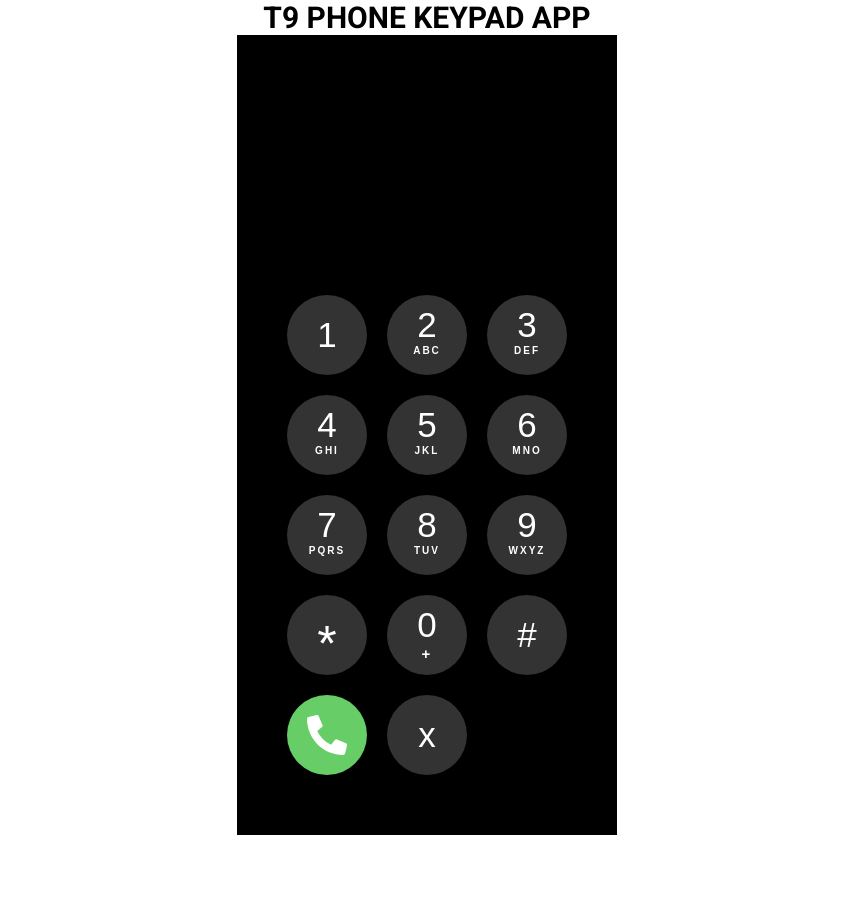
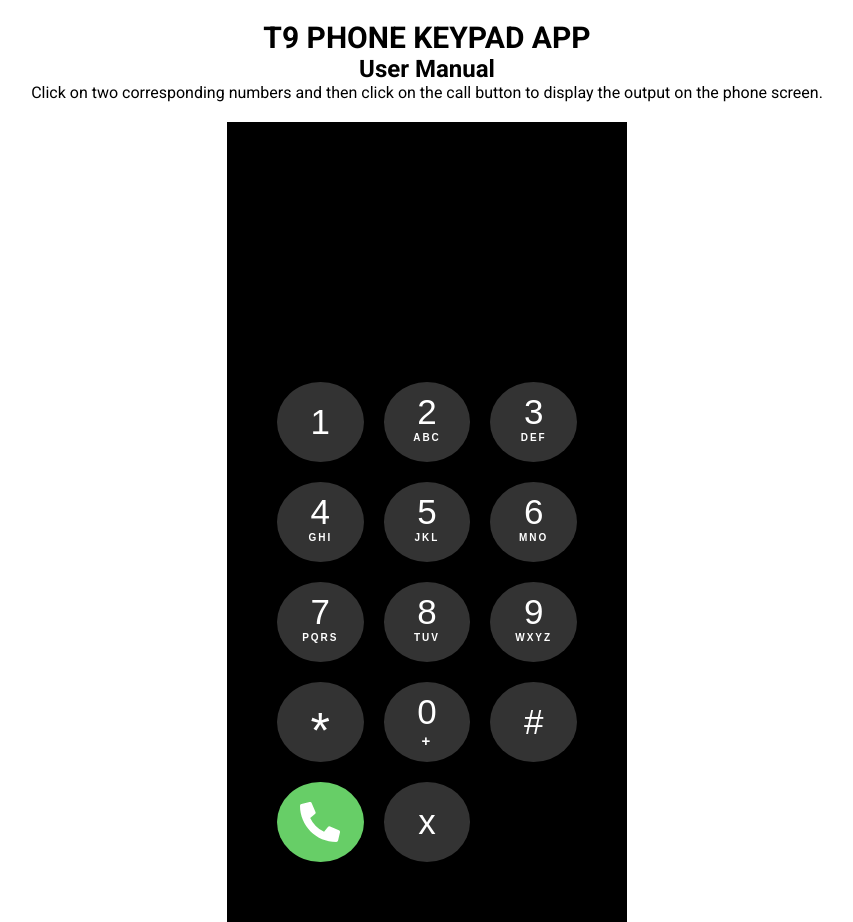
Before and after one commit to andrewbaisden/word-list-converter, a React (Create React App) app in the folder frontend/: page / in a window 1280 px wide. Shown: the whole page, without its empty margins (213-1066 px from the left). Before the commit the page ends 835 px from the top, so only its background shows below. Built offline with nearby package versions, Linux system fonts and the light colour scheme.

Commit message:
cleaned up the css and added instructions for using the app

```diff
--- a/frontend/src/App.js
+++ b/frontend/src/App.js
@@ -20,10 +20,13 @@ html {
   box-sizing: border-box;
 }
 body {
-    font-family: 'Roboto', sans-serif;
+font-family: 'Roboto', sans-serif;
   font-size: 1.6rem;
-  display: grid;
-  justify-content: center;
+}
+
+header {
+    margin: 2rem auto;
+    text-align: center;
 }
 
 h1 {
@@ -33,8 +36,9 @@ h1 {
 }
 
 .container {
+    margin: 0 auto;
     padding: 5rem;
-    max-width: 120rem; /* 1200px */
+    max-width: 40rem; /* 1200px */
     background: black;
     height: 80rem;
 }
@@ -115,7 +119,11 @@ const App = ({word: {words, phoneKeys}, getWords}) => {
     return(
         <Fragment>
             <GlobalStyle />
+            <header>
             <h1>T9 Phone Keypad App</h1>
+            <h2>User Manual</h2>
+            <p>Click on two corresponding numbers and then click on the call button to display the output on the phone screen.</p>
+            </header>
             <div className="container">
                 <PhoneWords />
                 <div className="phone-keypad">
```
